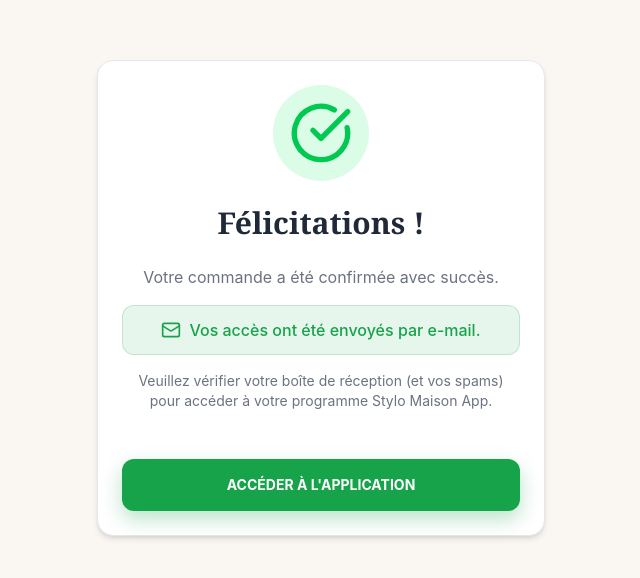
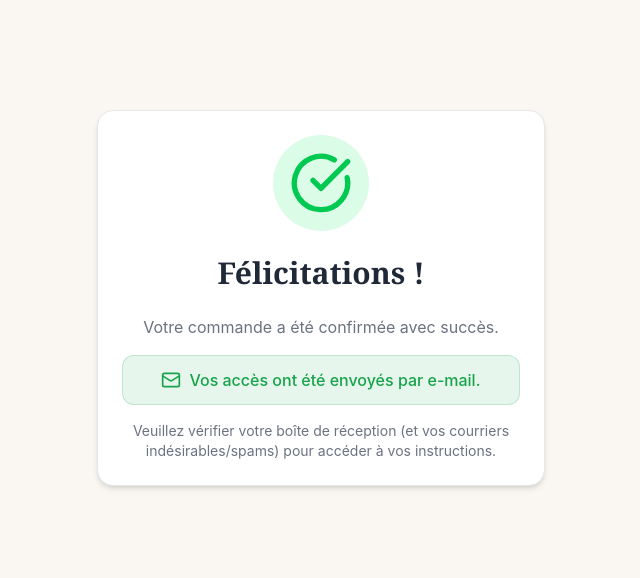
Before and after one commit to vinicrespo/PROJETO-B, a React (Vite) app: page /thanks in a window 1280 px wide. Shown: the part 102-680 px from the top of the page, without its empty margins (319-959 px from the left). Built offline with nearby package versions, Linux system fonts and the light colour scheme.

Commit message:
Update /thanks: remove button, just tell user to check email

```diff
--- a/src/pages/ThanksPage.tsx
+++ b/src/pages/ThanksPage.tsx
@@ -1,6 +1,5 @@
 import { motion } from 'motion/react';
 import { CheckCircle, Mail } from 'lucide-react';
-import { Link } from 'react-router-dom';
 
 export default function ThanksPage() {
   return (
@@ -30,17 +29,8 @@ export default function ThanksPage() {
             <span>Vos accès ont été envoyés par e-mail.</span>
           </div>
           <p className="text-sm">
-            Veuillez vérifier votre boîte de réception (et vos spams) pour accéder à votre programme Stylo Maison App.
+            Veuillez vérifier votre boîte de réception (et vos courriers indésirables/spams) pour accéder à vos instructions.
           </p>
-        </div>
-
-        <div className="pt-6">
-          <Link
-            to="/app"
-            className="block w-full bg-primary hover:bg-green-600 text-white font-bold py-4 px-6 rounded-xl shadow-[0_8px_20px_rgba(22,163,74,0.3)] transition-transform hover:scale-105 active:scale-95 uppercase text-sm"
-          >
-            Accéder à l'application
-          </Link>
         </div>
       </motion.div>
     </div>
```
